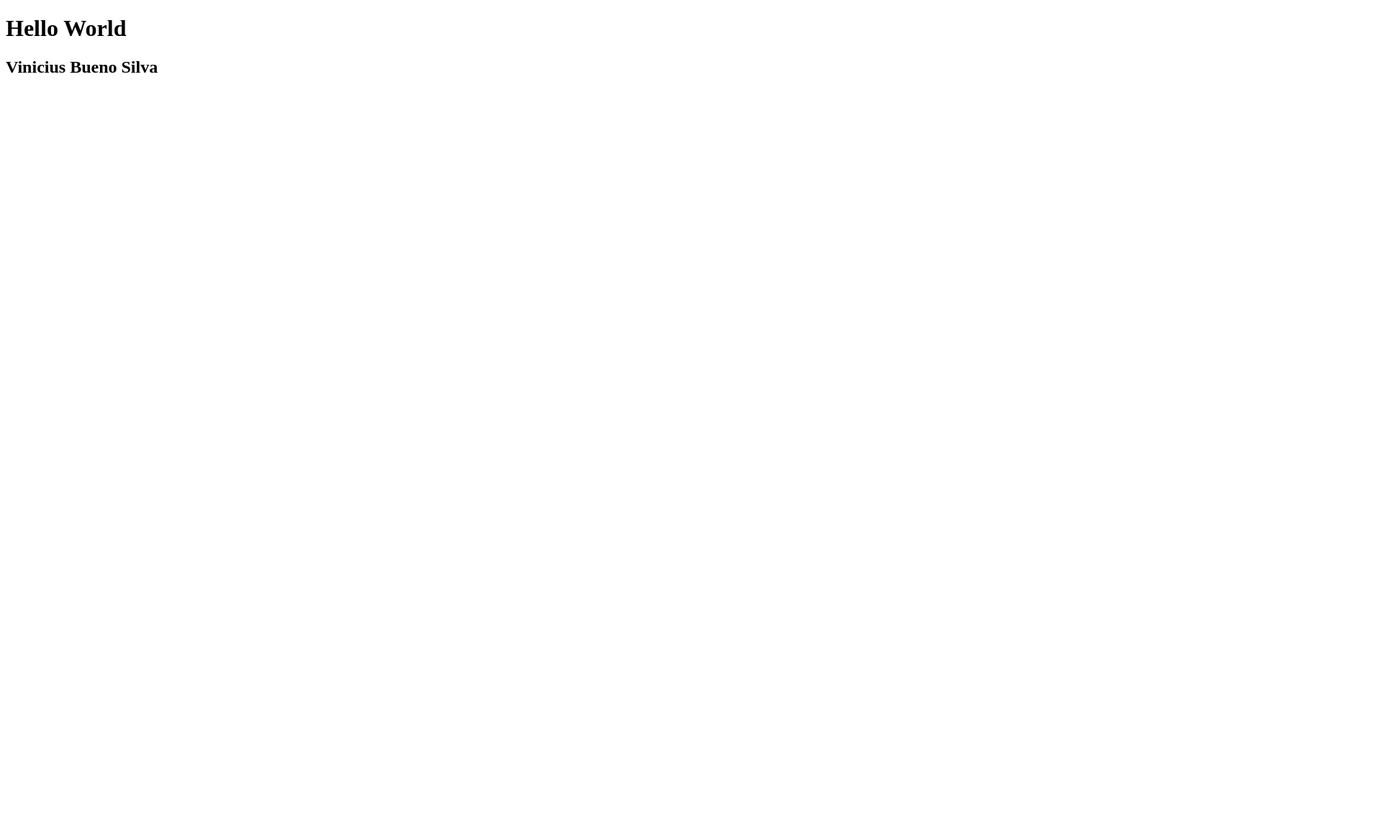
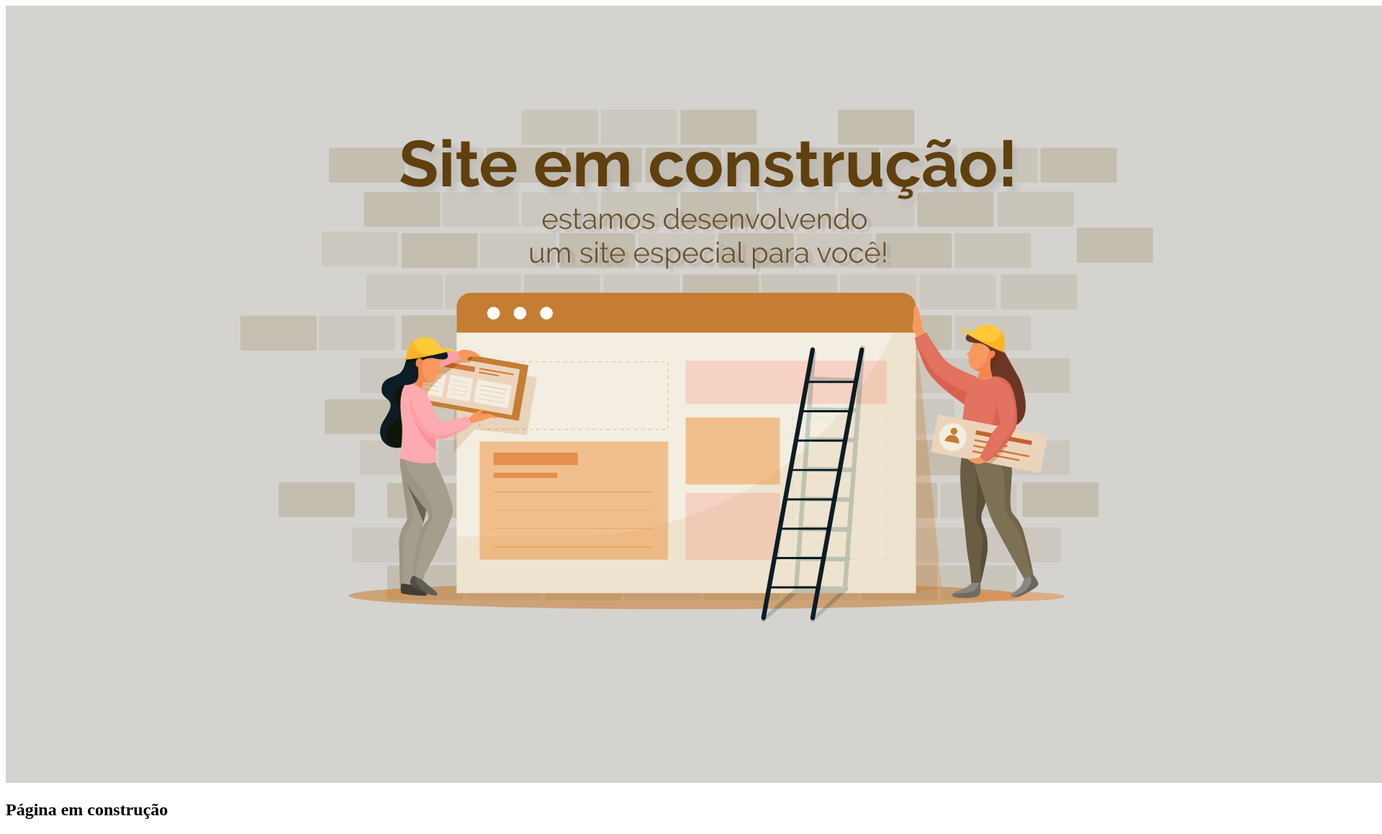
Before and after one commit to Vinicius-Bueno-Frontend/UC-14, a plain HTML site: page index.html in a window 1280 px wide. Shown: the whole page at 72% size, 1920 px wide, since content can reach past the window. Before the commit the page ends 800 px from the top, so only its background shows below. Drawn offline with Linux system fonts and the light colour scheme.

Commit message:
Adicionei imagens e alterei o index.html

```diff
--- a/index.html
+++ b/index.html
@@ -5,9 +5,12 @@
     <meta name="viewport" content="width=device-width, initial-scale=1.0" />
     <meta http-equiv="X-UA-Compatible" content="ie=edge" />
     <title>HTML 5 CSS 3</title>
+    <link rel="shortcut icon" href="imagens/favicon.png" type="image/x-icon" />
   </head>
   <body>
-    <h1>Hello World</h1>
-    <h2>Vinicius Bueno Silva</h2>
+    <div id="construct">
+    <img src="imagens/aviso.jpg" alt="site em construção" />
+    <h2>Página em construção</h2>
+  </div>
   </body>
 </html>
```
Also changed, not shown: imagens/aviso.jpg (added), imagens/favicon.png (added).
